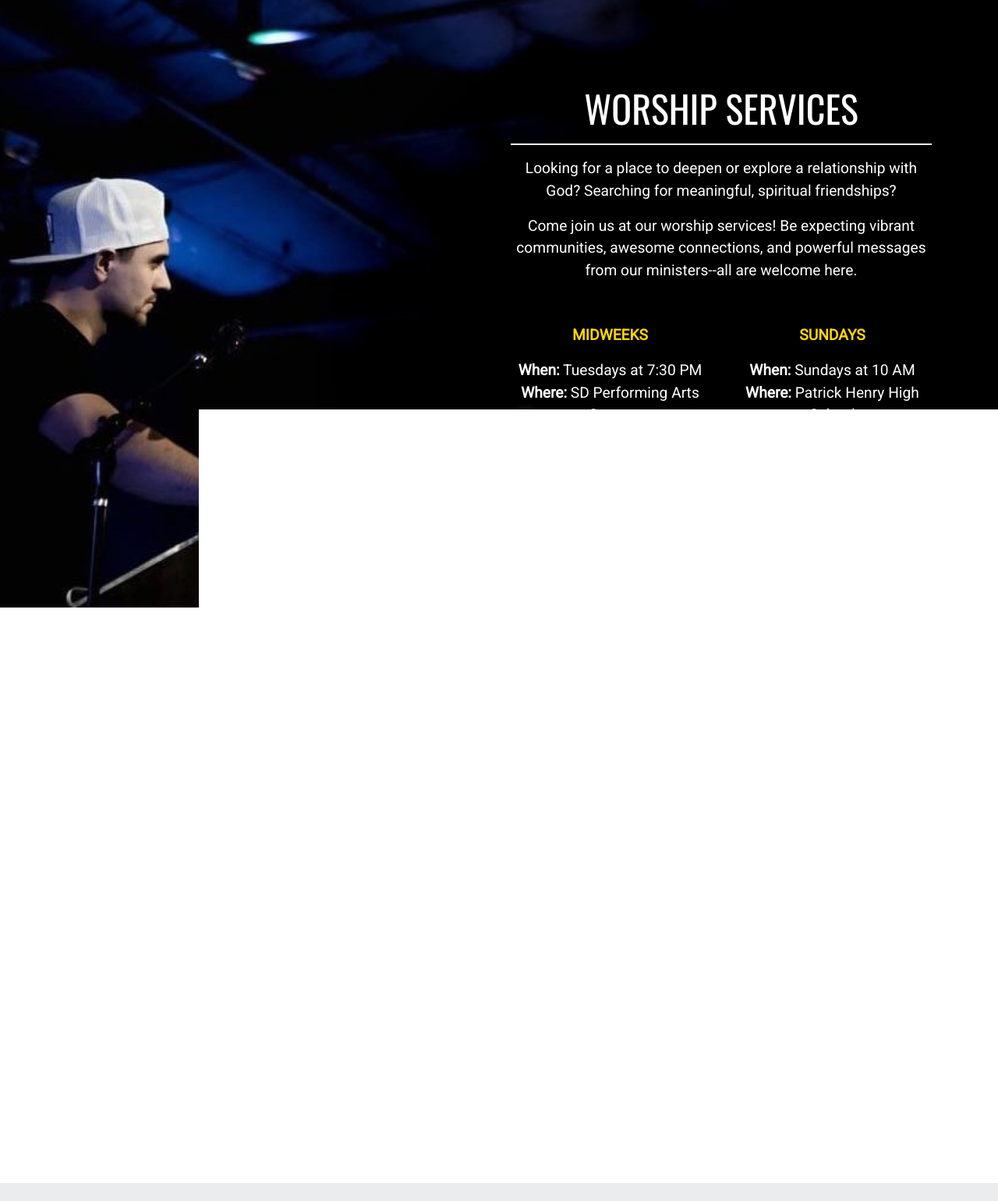
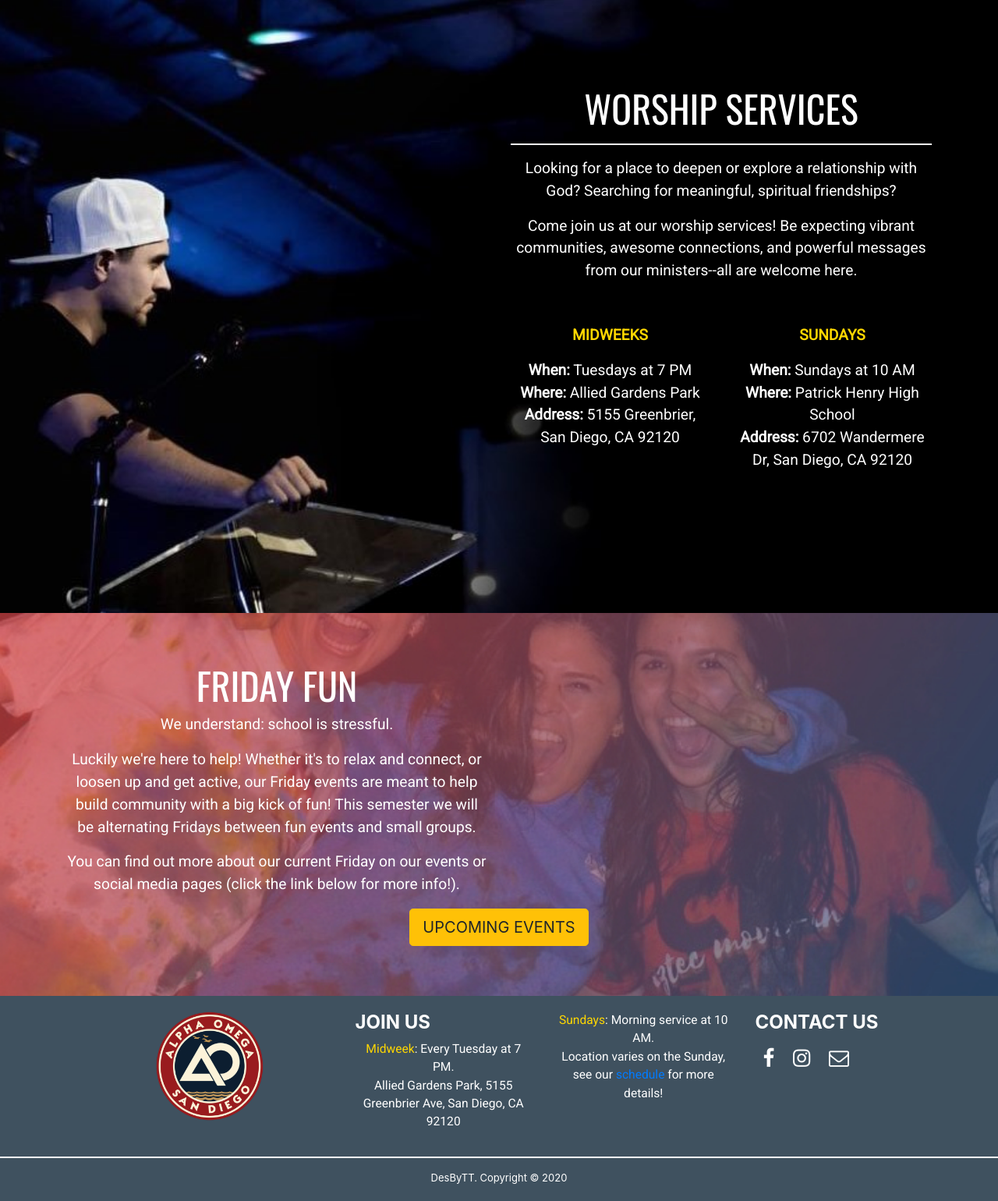
Before and after one commit to timeazn/aosd_campus, a Django app: page /connect/ in a window 1280 px wide. Shown: the part 1762-3302 px from the top of the page at 78% size. Before the commit the page ends 3279 px from the top, so only its background shows below. Run offline with Django 3.2, Linux system fonts and the light colour scheme; data comes from the database, SQL or seed files in the repository; some libraries are stand-ins or nearby versions.

Commit message:
clean up for FA21

```diff
--- a/aosd_campus/skeleton/templates/skeleton/base.html
+++ b/aosd_campus/skeleton/templates/skeleton/base.html
@@ -106,7 +106,6 @@
             <li class="nav-item">
               <a class="fa fa-facebook sm-icon" href="https://www.facebook.com/AOSDCampus/" target="_blank"></a>
               <a class="fa fa-instagram sm-icon" href="https://www.instagram.com/aosd.mission/?hl=en" target="_blank"></a>
-              <!-- <a class="fa fa-youtube-play sm-icon" href="https://www.youtube.com/channel/UCnkNpP4cRAhkCBFoiH-YhBQ/live" target="_blank"></a> -->
             </li>
             <li class="nav-item">
             </li>
@@ -128,10 +127,11 @@
           </div>
           <div class="col">
             <h4><b>JOIN US</b></h4>
-            <p><span style="color:gold">Midweek</span>: Every Tuesday at 7:30 PM.<br>4579 Mission Gorge Pl, San Diego, CA 92120</p>
+            <p><span style="color:gold">Midweek</span>: Every Tuesday at 7 PM.<br>Allied Gardens Park, 5155 Greenbrier Ave, San Diego, CA 92120</p>
           </div>
           <div class="col">
-            <p><span style="color:gold">Sundays</span>: Morning service at 10 AM.<br>6702 Wandermere Dr, San Diego, CA 92120</p>
+            <!-- <p><span style="color:gold">Sundays</span>: Morning service at 10 AM.<br>Patrick Henry Highschool, 6702 Wandermere Dr, San Diego, CA 92120</p> -->
+            <p><span style="color:gold">Sundays</span>: Morning service at 10 AM.<br> Location varies on the Sunday, see our <a href="{% url 'skeleton:events' %}">schedule</a> for more details!</p>
           </div>
           <div class="col">
             <h4><b>CONTACT US</b></h4>
--- a/aosd_campus/skeleton/templates/skeleton/connect.html
+++ b/aosd_campus/skeleton/templates/skeleton/connect.html
@@ -183,9 +183,9 @@ Get Connected with AO
         <div class="row">
           <div class="col-sm-12 col-lg-6">
             <p class="text-center" style="color:gold"><b>MIDWEEKS</b></p>
-            <p><b>When:</b> Tuesdays at 7:30 PM<br>
-            <b>Where:</b> SD Performing Arts Center
-            <br><b>Address:</b> 4579 Mission Gorge Pl, San Diego, CA 92120</p>
+            <p><b>When:</b> Tuesdays at 7 PM<br>
+            <b>Where:</b> Allied Gardens Park
+            <br><b>Address:</b> 5155 Greenbrier, San Diego, CA 92120</p>
           </div>
           <div class="col-sm-12 col-lg-6">
             <p class="text-center" style="color:gold"><b>SUNDAYS</b></p>
--- a/aosd_campus/skeleton/templates/skeleton/gallery.html
+++ b/aosd_campus/skeleton/templates/skeleton/gallery.html
@@ -11,7 +11,8 @@ AOSD Gallery
 
   <div class="jumbotron page-bg">
     <div class="container text-center">
-      <div class='embedsocial-instagram' data-ref="0175a739340257a6670c2ff9bc276720e5701814"></div><script>(function(d, s, id){var js; if (d.getElementById(id)) {return;} js = d.createElement(s); js.id = id; js.src = "https://embedsocial.com/embedscript/in.js"; d.getElementsByTagName("head")[0].appendChild(js);}(document, "script", "EmbedSocialInstagramScript"));</script></div>
+      <!-- <div class='embedsocial-instagram' data-ref="0175a739340257a6670c2ff9bc276720e5701814"></div><script>(function(d, s, id){var js; if (d.getElementById(id)) {return;} js = d.createElement(s); js.id = id; js.src = "https://embedsocial.com/embedscript/in.js"; d.getElementsByTagName("head")[0].appendChild(js);}(document, "script", "EmbedSocialInstagramScript"));</script></div> -->
+      <div class='embedsocial-instagram' data-ref="0175a739340257a6670c2ff9bc276720e5701814"><a class="feed-powered-by-es" href="https://embedsocial.com/facebook-albums/" target="_blank" title="Powered by EmbedSocial">Powered by EmbedSocial<span>→</span></a></div><script>(function(d, s, id){var js; if (d.getElementById(id)) {return;} js = d.createElement(s); js.id = id; js.src = "https://embedsocial.com/embedscript/in.js"; d.getElementsByTagName("head")[0].appendChild(js);}(document, "script", "EmbedSocialInstagramScript"));</script>
   </div>
 
 {% endblock %}
```
Also changed, not shown: aosd_campus/skeleton/templates/skeleton/events.html (+8 -11 lines), aosd_campus/skeleton/templates/skeleton/front.html (+4 -6 lines).
